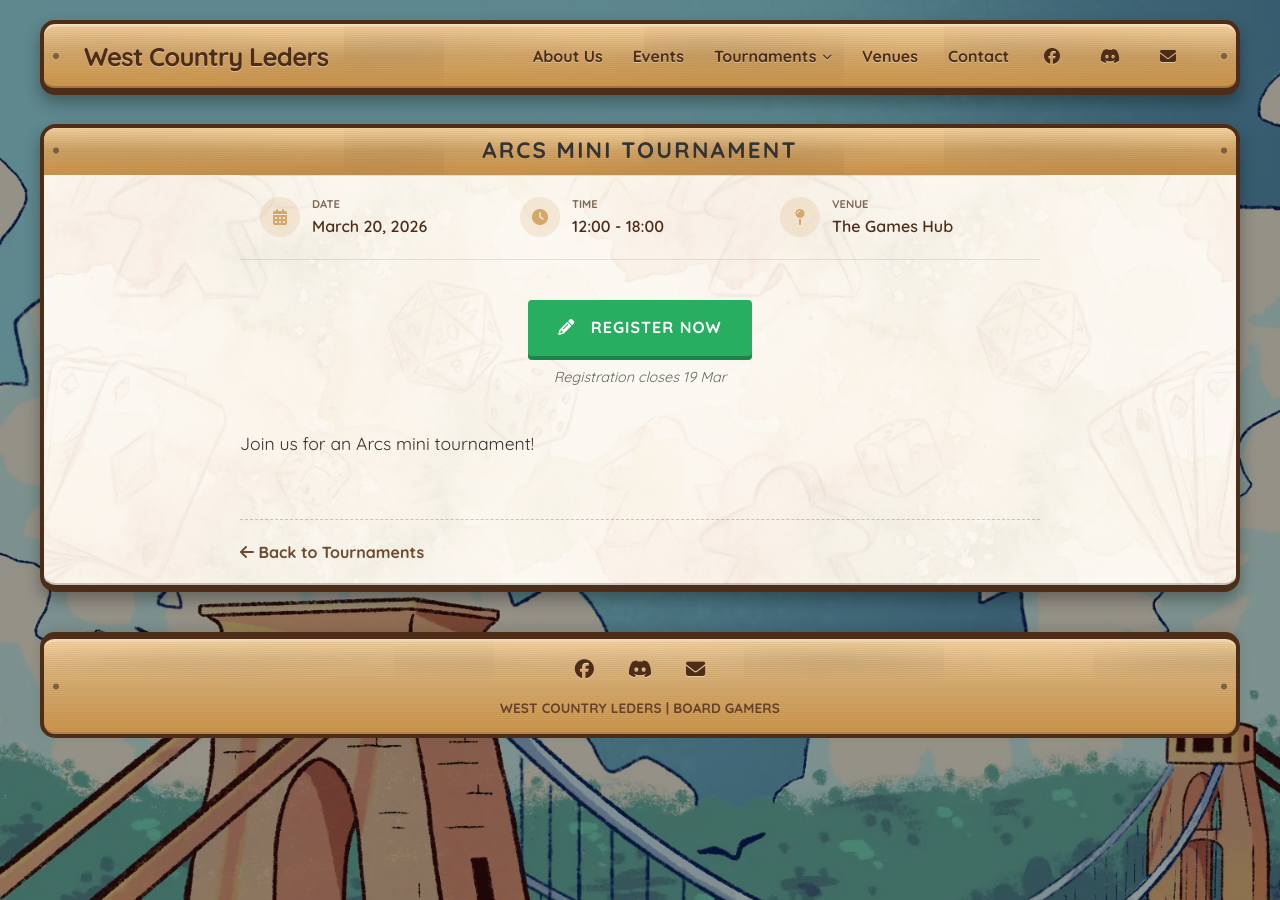
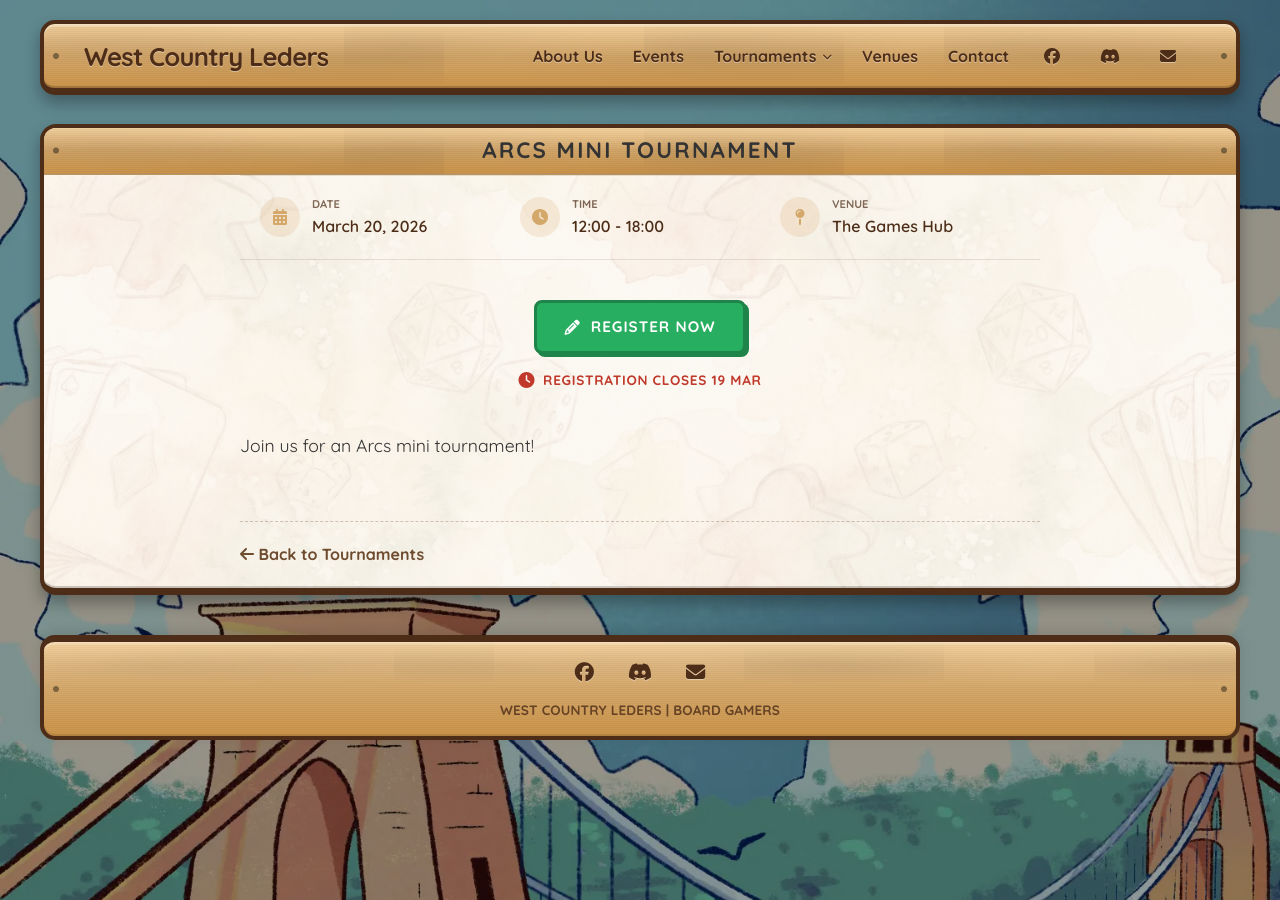
Before and after one commit to ChilledEther/west-country-leders-new, a Jekyll site: the page built from _tournaments/2026-03-arcs-mini-tournament.md, in a window 1280 px wide. Built offline with Jekyll 4.4.1, drawn with Linux system fonts in a browser that asks for light colours.

Commit message:
refactor: Externalize tournament registration button and deadline styling to `_page-events.scss` and adjust post meta info spacing.

```diff
--- a/_layouts/post.html
+++ b/_layouts/post.html
@@ -8,7 +8,7 @@
   <div style="max-width: 800px; margin: 0 auto;">
 
     <!-- Meta Info Block (Date/Author) -->
-    <div style="display: flex; align-items: center; justify-content: center; gap: 20px; margin-bottom: 30px; color: #6e4c2f; font-weight: 600;">
+    <div style="display: flex; align-items: center; justify-content: center; gap: 20px; margin-top: 30px; margin-bottom: 40px; color: #6e4c2f; font-weight: 600;">
        <div style="display: flex; align-items: center; gap: 8px;">
          <i class="fa-solid fa-calendar-days" style="color: #d4a76a;"></i>
          <span>{{ page.date | date: "%B %-d, %Y" }}</span>
--- a/_layouts/tournament.html
+++ b/_layouts/tournament.html
@@ -57,22 +57,12 @@
 
       {% if show_signup %}
         <div style="text-align: center; margin-bottom: 40px;">
-          <a href="{{ page.signup_url }}" target="_blank" style="
-            display: inline-block;
-            background: #27ae60;
-            color: white;
-            padding: 15px 30px;
-            border-radius: 4px;
-            font-weight: 800;
-            text-transform: uppercase;
-            letter-spacing: 1px;
-            text-decoration: none;
-            box-shadow: 0 4px 0 #1e8449;
-            transition: transform 0.2s;
-          " onmouseover="this.style.transform='translateY(-2px)'" onmouseout="this.style.transform='translateY(0)'">
-            <i class="fa-solid fa-pencil" style="margin-right: 10px;"></i> Register Now
+          <a href="{{ page.signup_url }}" target="_blank" class="registration-button">
+            <i class="fa-solid fa-pencil"></i> Register Now
           </a>
-          <p style="margin-top: 10px; font-size: 0.9rem; color: #666; font-style: italic;">Registration closes {{ page.reg_end | date: "%d %b" }}</p>
+          <div class="registration-deadline">
+            <i class="fa-solid fa-clock"></i> Registration closes {{ page.reg_end | date: "%d %b" }}
+          </div>
         </div>
       {% endif %}
     {% endif %}
--- a/_sass/_page-events.scss
+++ b/_sass/_page-events.scss
@@ -258,3 +258,50 @@
     transform: translateY(-2px);
   }
 }
+
+.registration-button {
+  display: inline-flex;
+  align-items: center;
+  justify-content: center;
+  gap: 10px;
+  background-color: #27ae60;
+  color: white !important;
+  padding: 12px 28px;
+  border-radius: 8px;
+  font-weight: 900;
+  text-transform: uppercase;
+  letter-spacing: 1px;
+  text-decoration: none !important;
+  border: 3px solid #1e8449;
+  box-shadow: 3px 3px 0 #1e8449;
+  transition: all 0.2s ease;
+  font-size: 0.95rem;
+
+  &:hover {
+    background-color: #2ecc71;
+    transform: translateY(-2px);
+    box-shadow: 5px 5px 0 #1e8449;
+  }
+
+  &:active {
+    transform: translateY(1px);
+    box-shadow: 1px 1px 0 #1e8449;
+  }
+}
+
+.registration-deadline {
+  margin-top: 15px;
+  font-size: 0.85rem;
+  color: #c0392b;
+  font-weight: 800;
+  text-transform: uppercase;
+  letter-spacing: 0.05em;
+  display: flex;
+  align-items: center;
+  justify-content: center;
+  gap: 8px;
+
+  i {
+    font-size: 1rem;
+  }
+}
```
